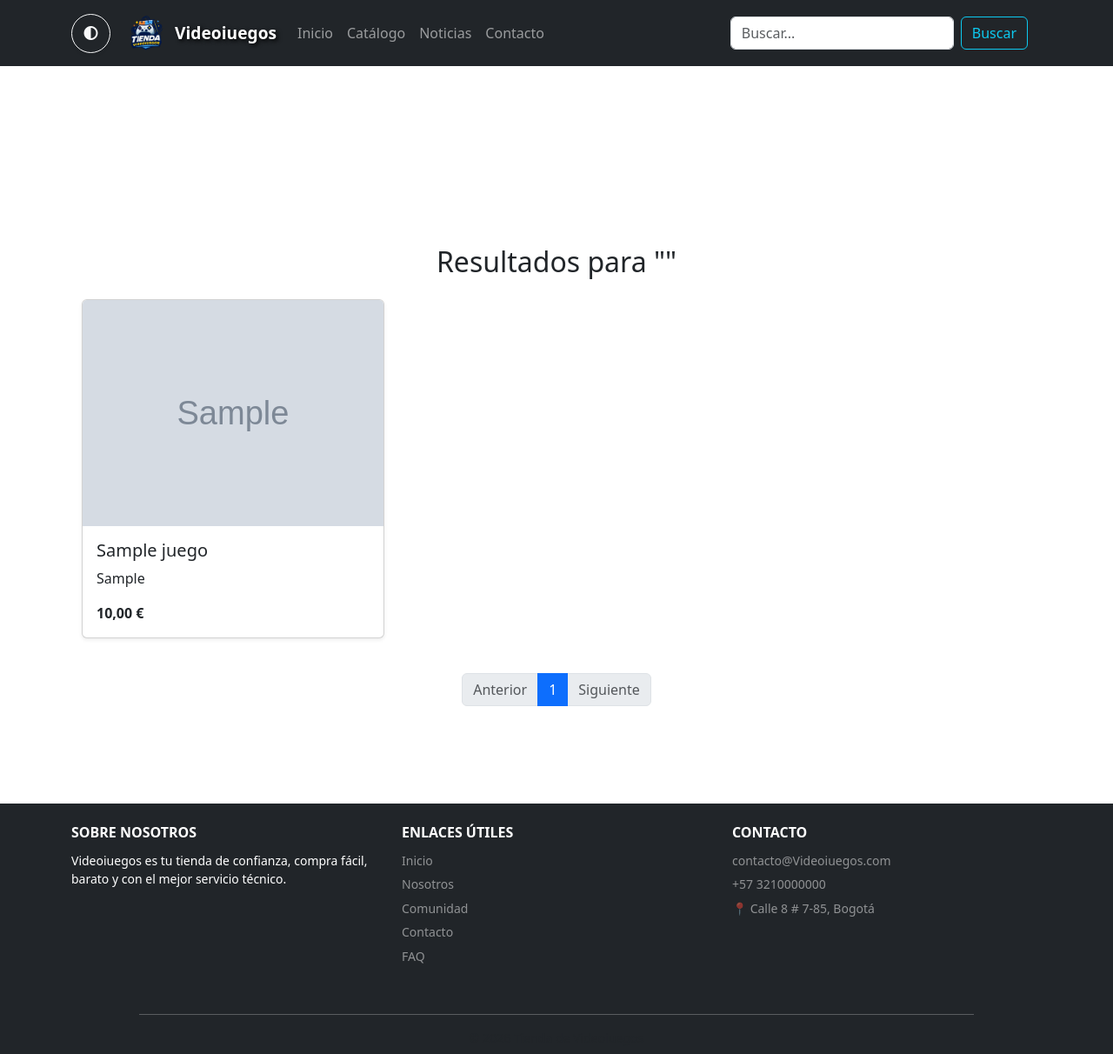
After one commit to celioso/online_store_Django, a Django app: page /buscador/ in a window 1280 px wide. The commit adds this page. Shown: the whole page at 87% size. Run offline with Django 5.2, Linux system fonts and the light colour scheme; tables that the repository leaves empty hold one stand-in row (values such as "Sample post"); grey boxes marked "Sample" are stand-in pictures.

Commit message:
Add search app

```diff
--- /dev/null
+++ b/tienda_videojuegos/buscador/admin.py
@@ -0,0 +1,3 @@
+from django.contrib import admin
+
+# Register your models here.
--- /dev/null
+++ b/tienda_videojuegos/buscador/apps.py
@@ -0,0 +1,5 @@
+from django.apps import AppConfig
+
+
+class BuscadorConfig(AppConfig):
+    name = "buscador"
--- /dev/null
+++ b/tienda_videojuegos/buscador/models.py
@@ -0,0 +1,3 @@
+from django.db import models
+
+# Create your models here.
--- /dev/null
+++ b/tienda_videojuegos/buscador/templates/buscador/resultados_busqueda.html
@@ -0,0 +1,69 @@
+{% extends 'base.html' %}
+{% load static %}
+
+{% block title %}Resultados de búsqueda{% endblock %}
+
+{% block content %}
+<div class="container">
+    <h2 class="mb-4 text-body">Resultados para "{{ query }}"</h2>
+
+    {% if lista_juegos %}
+    <div class="row">
+        {% for juego in lista_juegos %}
+        <div class="col-md-4 mb-3">
+            <div class="card h-100 shadow-sm">
+                <a href="{% url 'catalogo:detalle_juego' juego.id %}" class="text-decoration-none text-body">
+                    <img src="{% static 'img/portadas/'|add:juego.imagen %}" class="card-img-top"
+                        alt="{{ juego.nombre }}">
+                    <div class="card-body text-start">
+                        <h5 class="card-title">{{ juego.nombre }}</h5>
+                        <p class="card-text">{{ juego.plataforma }}</p>
+                        <p class="card-text fw-bold">{{ juego.precio }} €</p>
+                    </div>
+                </a>
+            </div>
+        </div>
+        {% endfor %}
+    </div>
+
+    <!-- Paginación tipo Bootstrap -->
+    <nav aria-label="Page navigation" class="mt-4">
+        <ul class="pagination justify-content-center">
+            {% if lista_juegos.has_previous %}
+            <li class="page-item">
+                <a class="page-link" href="?q={{ query }}&page={{ lista_juegos.previous_page_number }}">Anterior</a>
+            </li>
+            {% else %}
+            <li class="page-item disabled">
+                <span class="page-link">Anterior</span>
+            </li>
+            {% endif %}
+
+            {% for num in lista_juegos.paginator.page_range %}
+            {% if lista_juegos.number == num %}
+            <li class="page-item active">
+                <span class="page-link">{{ num }}</span>
+            </li>
+            {% else %}
+            <li class="page-item">
+                <a class="page-link" href="?q={{ query }}&page={{ num }}">{{ num }}</a>
+            </li>
+            {% endif %}
+            {% endfor %}
+
+            {% if lista_juegos.has_next %}
+            <li class="page-item">
+                <a class="page-link" href="?q={{ query }}&page={{ lista_juegos.next_page_number }}">Siguiente</a>
+            </li>
+            {% else %}
+            <li class="page-item disabled">
+                <span class="page-link">Siguiente</span>
+            </li>
+            {% endif %}
+        </ul>
+    </nav>
+    {% else %}
+    <p class="text-center mt-4 text-body">No se encontraron resultados.</p>
+    {% endif %}
+</div>
+{% endblock %}y
--- /dev/null
+++ b/tienda_videojuegos/buscador/tests.py
@@ -0,0 +1,3 @@
+from django.test import TestCase
+
+# Create your tests here.
--- /dev/null
+++ b/tienda_videojuegos/buscador/urls.py
@@ -0,0 +1,6 @@
+from django.urls import path
+from . import views
+
+urlpatterns = [
+    path('', views.buscar_juegos, name='buscar_juegos',)
+]
--- /dev/null
+++ b/tienda_videojuegos/buscador/views.py
@@ -0,0 +1,21 @@
+from django.shortcuts import render
+from catalogo.models import Juego
+from django.core.paginator import Paginator
+from django.db.models import Q
+
+def buscar_juegos(request):
+    query = request.GET.get('q', '')
+
+    resultados = Juego.objects.filter(
+        Q(nombre__icontains=query) | Q(plataforma__icontains=query)).order_by('id')
+
+    paginator = Paginator(resultados, 6)
+    page_number = request.GET.get('page')
+    page_obj = paginator.get_page(page_number)
+
+    contexto = {
+        'query': query,
+        'lista_juegos': page_obj
+    }
+
+    return render(request, 'buscador/resultados_busqueda.html', contexto)
--- a/tienda_videojuegos/templates/base.html
+++ b/tienda_videojuegos/templates/base.html
@@ -59,15 +59,17 @@
                         <a class="nav-link {% if '/noticias/' in request.path %} active {% endif %}" href="#">Noticias</a>
                     </li>
                     <li class="nav-item">
-                        <a class="nav-link {% '/contacto/' in request.path %} active {% endif %}" href="{% url 'contacto' %}">Contacto</a>
+                        <a class="nav-link {% if '/contacto/' in request.path %} active {% endif %}" href="{% url 'contacto' %}">Contacto</a>
                     </li>
                 </ul>
 
                 <!-- Buscador -->
-                <form class="d-flex" role="search">
-                <input class="form-control me-2" type="search" placeholder="Buscar..." aria-label="Buscar">
-                <button class="btn btn-outline-info" type="submit">Buscar</button>
-                </form>
+                <form class="d-flex mb-2 mb-lg-0 me-lg-3 order-5 order-lg-4" role="search" action="{% url 'buscar_juegos' %}" method="get">
+                        <input class="form-control me-2" type="search" name="q" placeholder="Buscar..." aria-label="Buscar"
+                            value="{{ request.GET.q|default:'' }}">
+                        <button class="btn btn-outline-info" type="submit">Buscar</button>
+                    </form>
+
             </div>
         </div>
     </nav>
--- a/tienda_videojuegos/tienda_videojuegos/settings.py
+++ b/tienda_videojuegos/tienda_videojuegos/settings.py
@@ -39,6 +39,7 @@ INSTALLED_APPS = [
     "django.contrib.staticfiles",
     "catalogo",
     "home",
+    "buscador",
 ]
 
 STATIC_ROOT = BASE_DIR / 'staticfiles'
--- a/tienda_videojuegos/tienda_videojuegos/urls.py
+++ b/tienda_videojuegos/tienda_videojuegos/urls.py
@@ -22,4 +22,5 @@ urlpatterns = [
     path("admin/", admin.site.urls),
     path("", include("home.urls")),
     path("catalogo/", include("catalogo.urls")),
+    path("buscador/", include("buscador.urls")),
 ]
```
Also changed, not shown: tienda_videojuegos/buscador/__init__.py (added), tienda_videojuegos/buscador/migrations/__init__.py (added).
